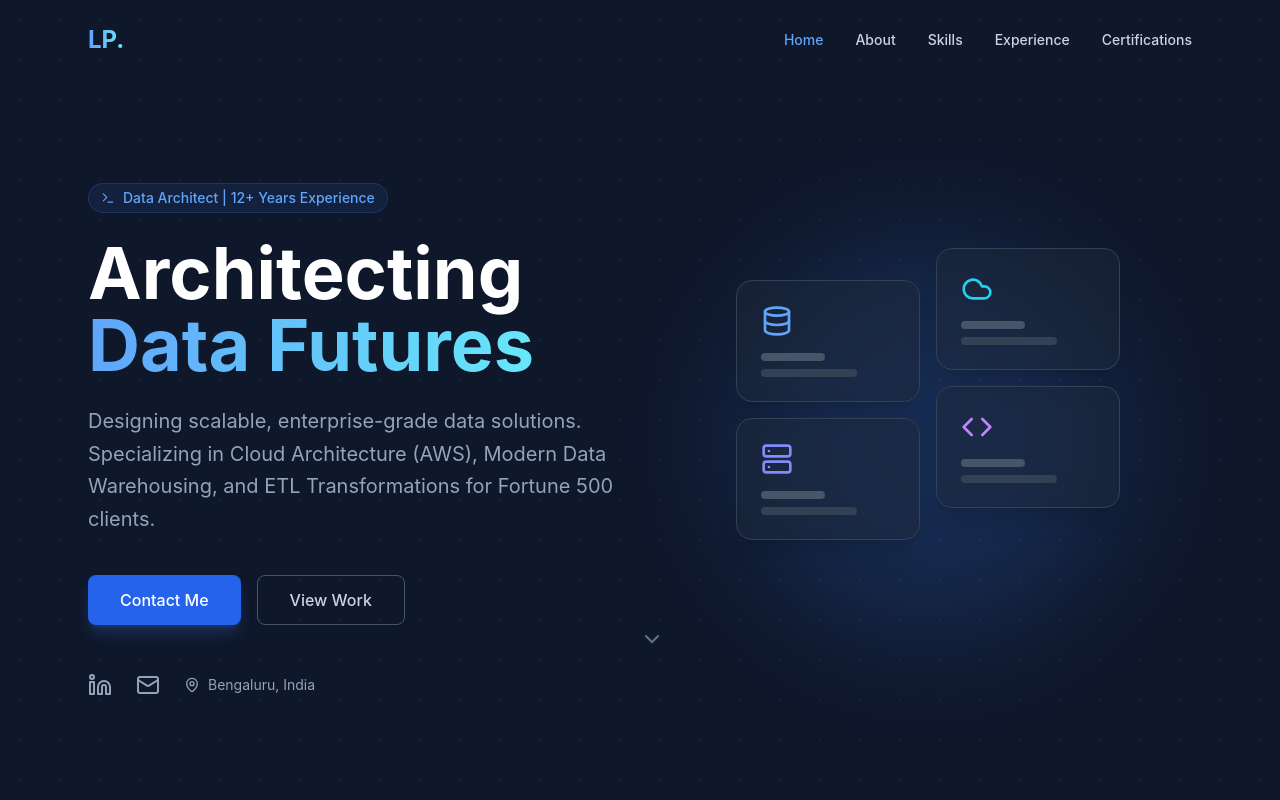
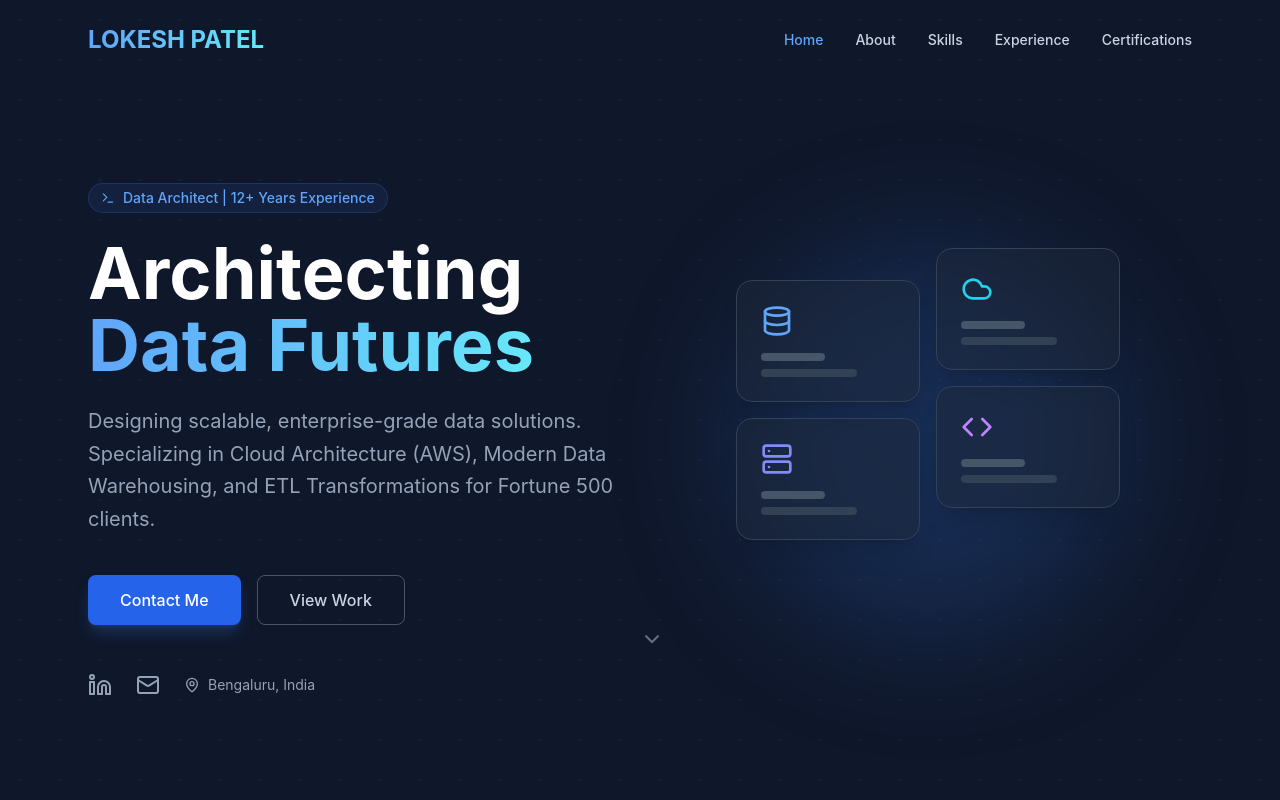
Before and after one commit to lokesh4725/lokeshpatel.space, a React (Vite) app: page / in a window 1280 px wide. Shown: the top 800 px of the page. Built offline with nearby package versions, Linux system fonts and the light colour scheme.

Commit message:
fix: update header text to LOKESH PATEL

```diff
--- a/src/App.jsx
+++ b/src/App.jsx
@@ -70,7 +70,7 @@ const Portfolio = () => {
       <nav className={`fixed w-full z-50 transition-all duration-300 ${scrolled ? 'bg-slate-900/95 backdrop-blur-md shadow-lg py-4' : 'bg-transparent py-6'}`}>
         <div className="max-w-6xl mx-auto px-6 flex justify-between items-center">
           <div className="text-2xl font-bold bg-gradient-to-r from-blue-400 to-cyan-300 bg-clip-text text-transparent">
-            LP.
+            LOKESH PATEL
           </div>
 
           {/* Desktop Menu */}
```
